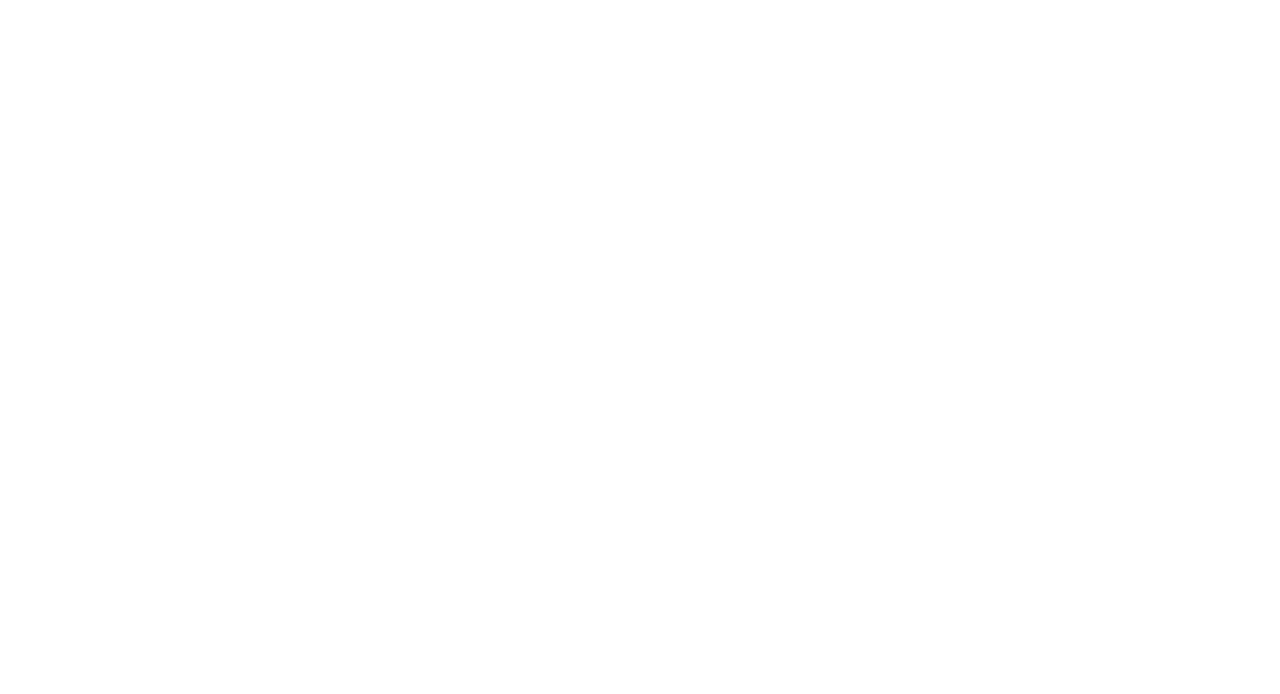
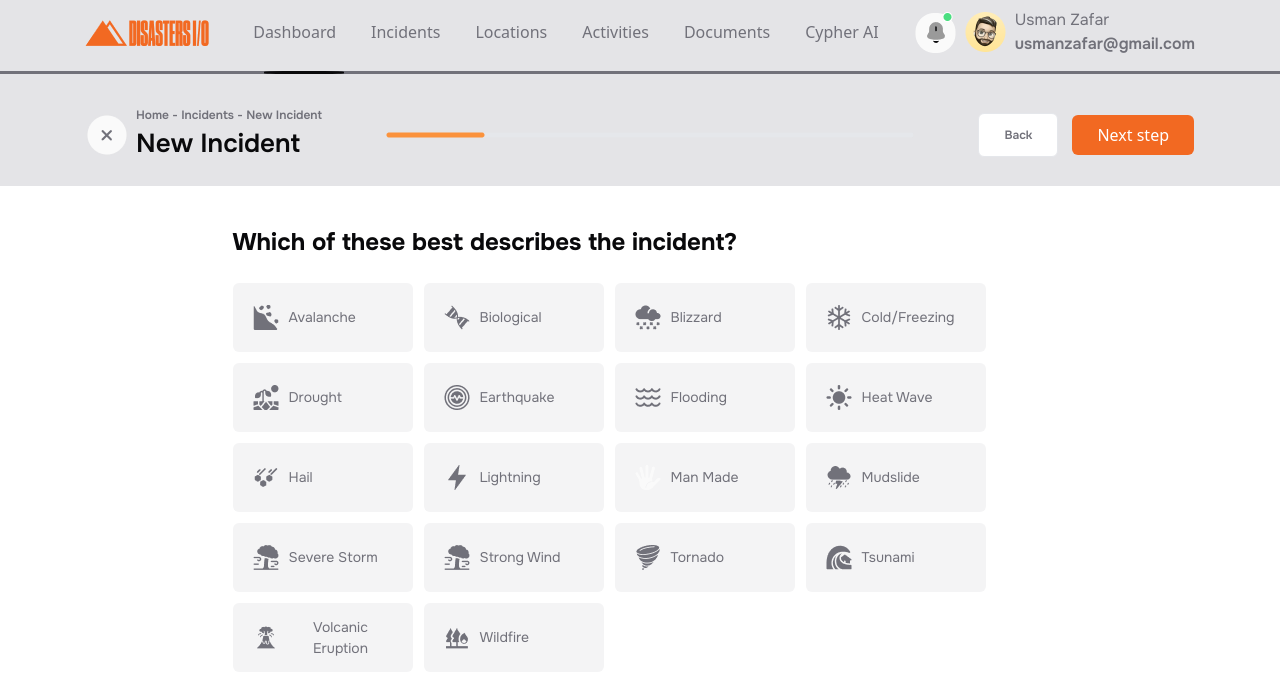
Before and after one commit to anishossain515/DISASTARISI-O, a React (Vite) app: page /IncidentPage2 in a window 1280 px wide. Before the commit this address had no page. Shown: the top 694 px of the page. Built offline with nearby package versions, Linux system fonts and the light colour scheme.

Commit message:
IncidentPage2 Add Done

```diff
--- a/src/App.jsx
+++ b/src/App.jsx
@@ -6,6 +6,7 @@ import { Incidents } from './components/Contains/Incidents/Incidents'
 import { Location } from './components/Contains/Location/Location'
 import { IncidentPage4 } from './components/Contains/Incidents/Incidentpage4'
 import { IncidentPage1 } from './components/Contains/Incidents/IncidentPage1'
+import { IncidentPage2 } from './components/Contains/Incidents/IncidentPage2'
 
 
 
@@ -19,6 +20,7 @@ function App() {
           <Route path='/incidents' element={<Incidents/>} />
           <Route path='/location' element={<Location/>}/>
           <Route path='/IncidentPage1' element={<IncidentPage1/>} />
+          <Route path='/IncidentPage2' element={<IncidentPage2/>} />
 
           </Route>
 
--- a/src/components/CommonCotains/Navber/NavDetails.jsx
+++ b/src/components/CommonCotains/Navber/NavDetails.jsx
@@ -3,10 +3,15 @@ import { Input } from '../../common/Input';
 import { FirstButton } from '../../common/FirstButton';
 import { SecondButton } from '../../common/SecondButton';
 
-export const NavDetails = ({NavInfo,NavName,FirstBtnInfo,SecondBtnInfo, BtnSrc,SecondBtnClick,NavSrc,P,H}) => {
+export const NavDetails = ({NavInfo,NavName,FirstBtnInfo,SecondBtnInfo, BtnSrc,SecondBtnClick,NavSrc,P,H,Delete,Input,Bar}) => {
   return (
-    <section className='lg:px-[60px] bg-Light-Gray px-[20px] xl:px-[86px] pt-[32px] pb-[23px] flex flex-col md:flex-row justify-between items-center'>
-      <div className='flex-col  flex items-center sm:items-start  gap-2'>
+    <section className='lg:px-[60px] bg-Light-Gray  px-[20px] xl:px-[86px] pt-[32px] pb-[23px] flex flex-col md:flex-row justify-between items-center'>
+
+      <div className='flex items-center justify-center  gap-2'>
+
+            {Delete  &&  <img src={Delete} alt="delete" className='cursor-pointer' />}
+
+           <div className='flex flex-col items-start justify-center '>
            <p className={`font-onest font-semibold  text-Gray ${P}`}>
               {NavInfo}
             </p>
@@ -15,10 +20,11 @@ export const NavDetails = ({NavInfo,NavName,FirstBtnInfo,SecondBtnInfo, BtnSrc,S
               {NavSrc && <img src={NavSrc} alt="navImg" className='pr-[3.5px]' /> }
               {NavName}
             </h1>
+          </div>
       </div>
-
+       {Bar && <img src={Bar} alt="Bar" />}
       <div className='flex sm:flex-row flex-col items-center gap-[14px]'>
-        <Input />
+        {Input && <Input />}
         <div className='sm:space-x-[14px] space-x-[5px] flex items-center'>
           <FirstButton>{FirstBtnInfo}</FirstButton>
          <SecondButton onClick={SecondBtnClick} >{ BtnSrc &&  <img src={ BtnSrc} alt='img' />} {SecondBtnInfo}</SecondButton>
--- a/src/components/CommonCotains/Navber/Navbar.jsx
+++ b/src/components/CommonCotains/Navber/Navbar.jsx
@@ -26,7 +26,7 @@ export const Navbar = () => {
 
   return (
     <section>
-      <div className="bg-Light-Gray flex flex-col pt-2">
+      <div className="bg-Light-Gray  flex flex-col pt-2">
         <nav className="xl:px-[85px] px-[20px] lg:px-[40px] flex justify-between items-center">
           <img src="/logo.png" alt="logo" />
 
--- a/src/components/Contains/Incidents/IncidentPage1.jsx
+++ b/src/components/Contains/Incidents/IncidentPage1.jsx
@@ -3,16 +3,26 @@ import { Container } from '../../common/Container';
 import { IncidentsInfo } from '../../CommonCotains/IncidentsInfo';
 import incidentsInfo from '../../Json Data/Data.json';
 import { SecondButton } from '../../common/SecondButton';
+import { useNavigate } from 'react-router-dom';
 
 export const IncidentPage1 = () => {
+
+  let Navigate = useNavigate()
+
+  const handelChange =()=>{
+    Navigate("/IncidentPage2")
+  }
+
   return (
     <section className='mt-[85px]'>
-      <Container className='items-center flex flex-col'>
+      <Container className='items-center mx-auto flex flex-col'>
         <div>
           <h1 className='font-onest font-bold text-3xl text-center text-Rich-Black'>Let’s get started</h1>
           <p className='font-onest text-Gray text-center sm:text-base text-sm sm:w-[468px] mx-auto pt-[14px]'>
             Lorem ipsum dolar sit general sac mascho werhoLorem ipsum dolar sit general sac mascho werhoLorem ipsum dolar sit gene
           </p>
+
+          <img src="/setpper.png" alt="setpper" className='pt-[33px] mx-auto' />
 
           <div className='pt-[33px] flex flex-wrap items-center justify-center gap-[55px]'>
             {incidentsInfo.Incidents.map(({ image, type, details }, index) => (
@@ -21,7 +31,7 @@ export const IncidentPage1 = () => {
           </div>
         </div>
 
-        <SecondButton className='mt-[85px]'>Get started</SecondButton>
+        <SecondButton className='mt-[85px]' onClick={handelChange}>Get started</SecondButton>
       </Container>
     </section>
   );
--- a/src/components/Contains/Incidents/IncidentPage2.jsx
+++ b/src/components/Contains/Incidents/IncidentPage2.jsx
@@ -2,10 +2,25 @@ import React from 'react'
 import { Container } from '../../common/Container'
 import ChooseIncidentsInfo from '../../Json Data/Data.json'
 import { IncidentsDes } from '../../CommonCotains/IncidentsDes'
+import { NavDetails } from '../../CommonCotains/Navber/NavDetails'
+import { useNavigate } from 'react-router-dom'
 
 export const IncidentPage2 = () => {
+
   return (
-    <section className='mt-10'>
+   <>
+     <NavDetails
+        NavInfo="Home - Incidents - New Incident"
+        NavName="New Incident"
+        FirstBtnInfo="Back"
+        SecondBtnInfo="Next step"
+        P='text-[12px]'
+        H='text-[26px]'
+        Delete='/delete.png'
+        Bar='/Bar.png'
+      />
+
+     <section className='mt-10'>
         <Container>
             <h1 className='font-onest font-bold text-2xl text-Rich-Black  '>Which of these best describes the incident?</h1>
 
@@ -18,5 +33,6 @@ export const IncidentPage2 = () => {
             </div>
         </Container>
     </section>
+   </>
   )
 }
--- a/src/components/common/FirstButton.jsx
+++ b/src/components/common/FirstButton.jsx
@@ -3,6 +3,6 @@ import { cn } from '../lib/Cn'
 
 export const FirstButton = ({children,className}) => {
   return (
-    <button className={cn('font-onest  font-semibold text-[11px] sm:text-[12px] border border-Light Gray rounded-[6px] bg-white text-Gray py-3 px-[10px]',className)}>{children}</button>
+    <button className={cn('font-onest  font-semibold text-[11px] sm:text-[12px] border border-Light Gray rounded-[6px] bg-white text-Gray py-3 px-[25px]',className)}>{children}</button>
   )
 }
```
Also changed, not shown: public/Bar.png (added), public/delete.png (added).
